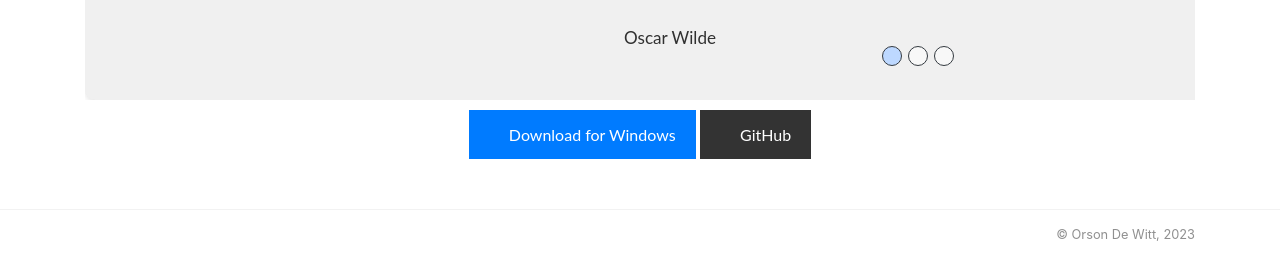
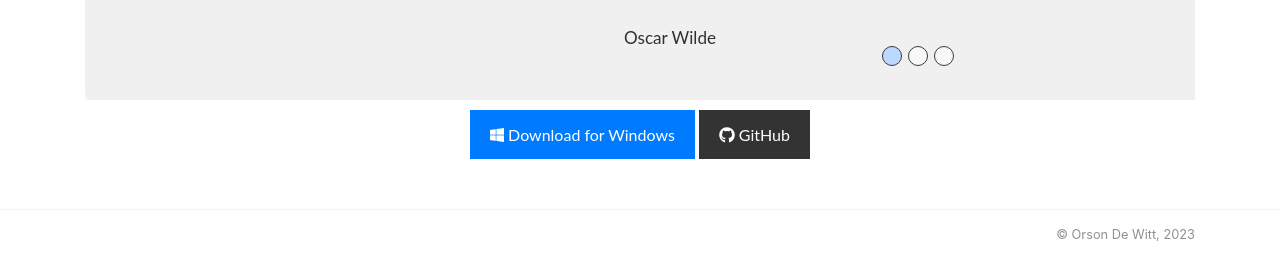
Before and after one commit to OrsonDWitt/OrsonDWitt.github.io, a Jekyll site: the page built from _pages/birdmapp.md, in a window 1280 px wide and 976 px high. Shown: the part 658-938 px from the top of the window. Built offline with Jekyll 4.4.1, drawn with Linux system fonts in a browser that asks for light colours; nearby versions of some CDN libraries; grey boxes are pictures that could not be loaded.

Commit message:
Update main.scss

```diff
--- a/assets/css/main.scss
+++ b/assets/css/main.scss
@@ -232,12 +232,6 @@ a.carousel-control.right:hover {
   transition: background-color 0.3s;
 }
 
-.fas,
-.fab {
-  font-family: "Font Awesome 5 Free";
-  font-weight: 900;
-}
-
 .download-button .icon {
   color: #fff;
 }
@@ -251,7 +245,7 @@ a.carousel-control.right:hover {
   opacity: 0.8;
 }
 
-.button-container #a:hover {
+.button-container a:hover {
 #color:FFFFFF;
 }
 
```
